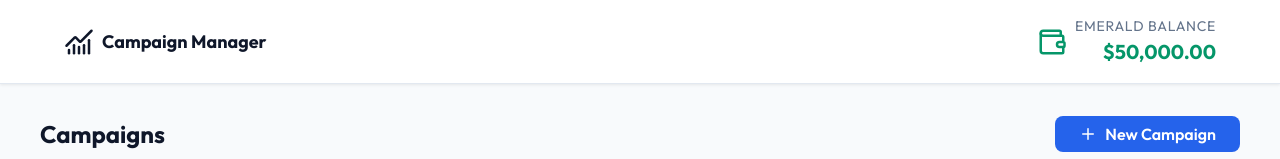
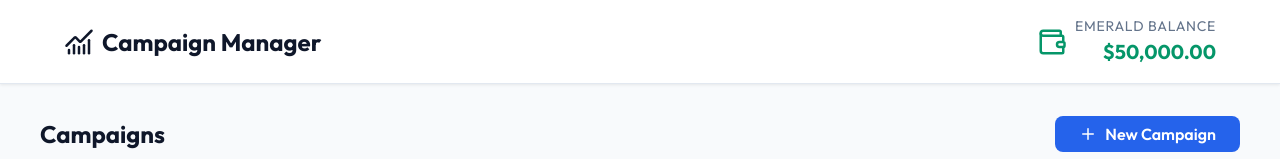
Before and after one commit to Avareez/Campaign-Manager, a React (Vite) app: page / in a window 1280 px wide. Shown: the top 159 px of the page. Built offline with nearby package versions, Linux system fonts and the light colour scheme.

Commit message:
style: update brand name font size to 2xl

```diff
--- a/src/components/Layout/Header.module.scss
+++ b/src/components/Layout/Header.module.scss
@@ -29,7 +29,7 @@
 }
 
 .brandName {
-    font-size: $font-size-lg;
+    font-size: $font-size-2xl;
     font-weight: 700;
     color: $color-text;
 }
```
